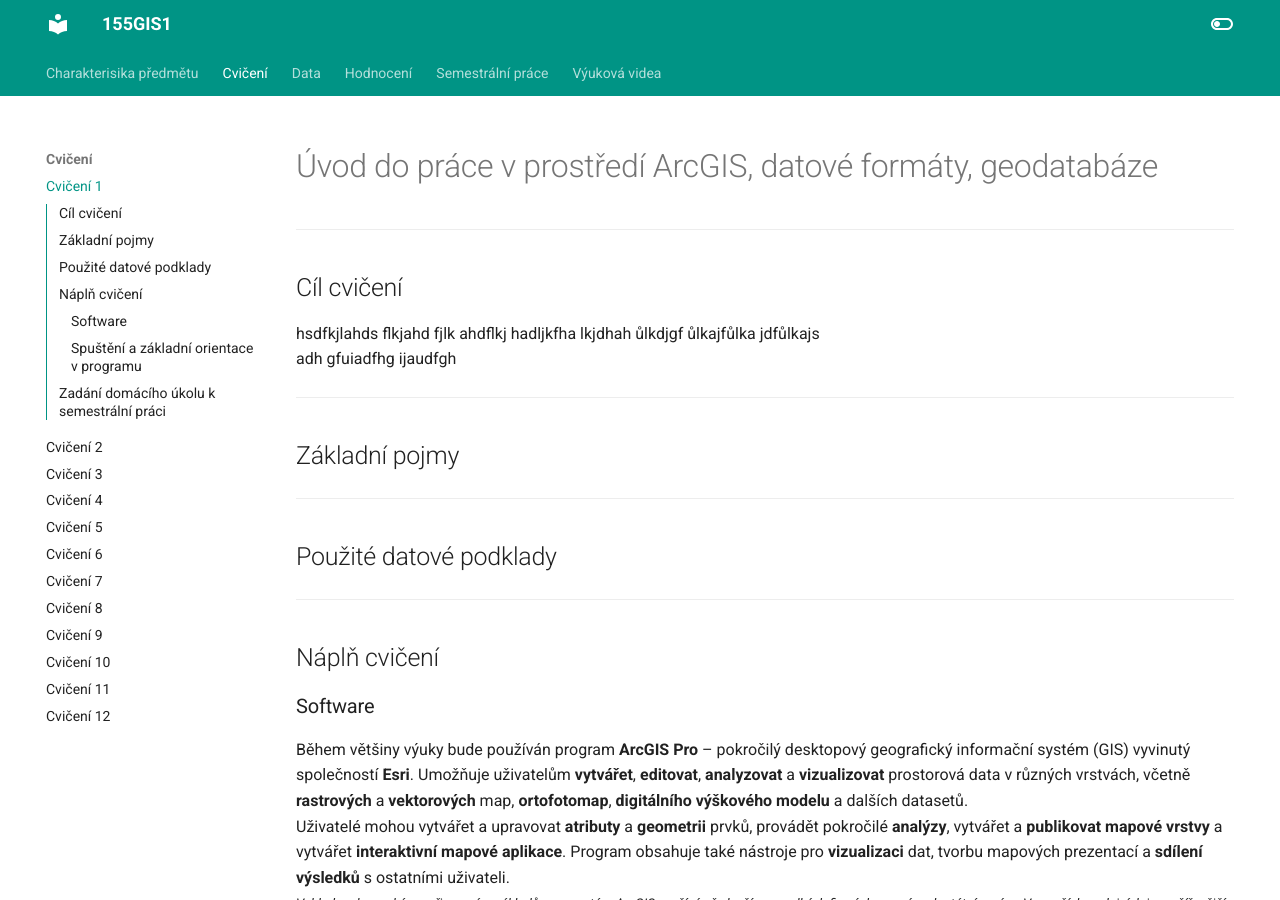
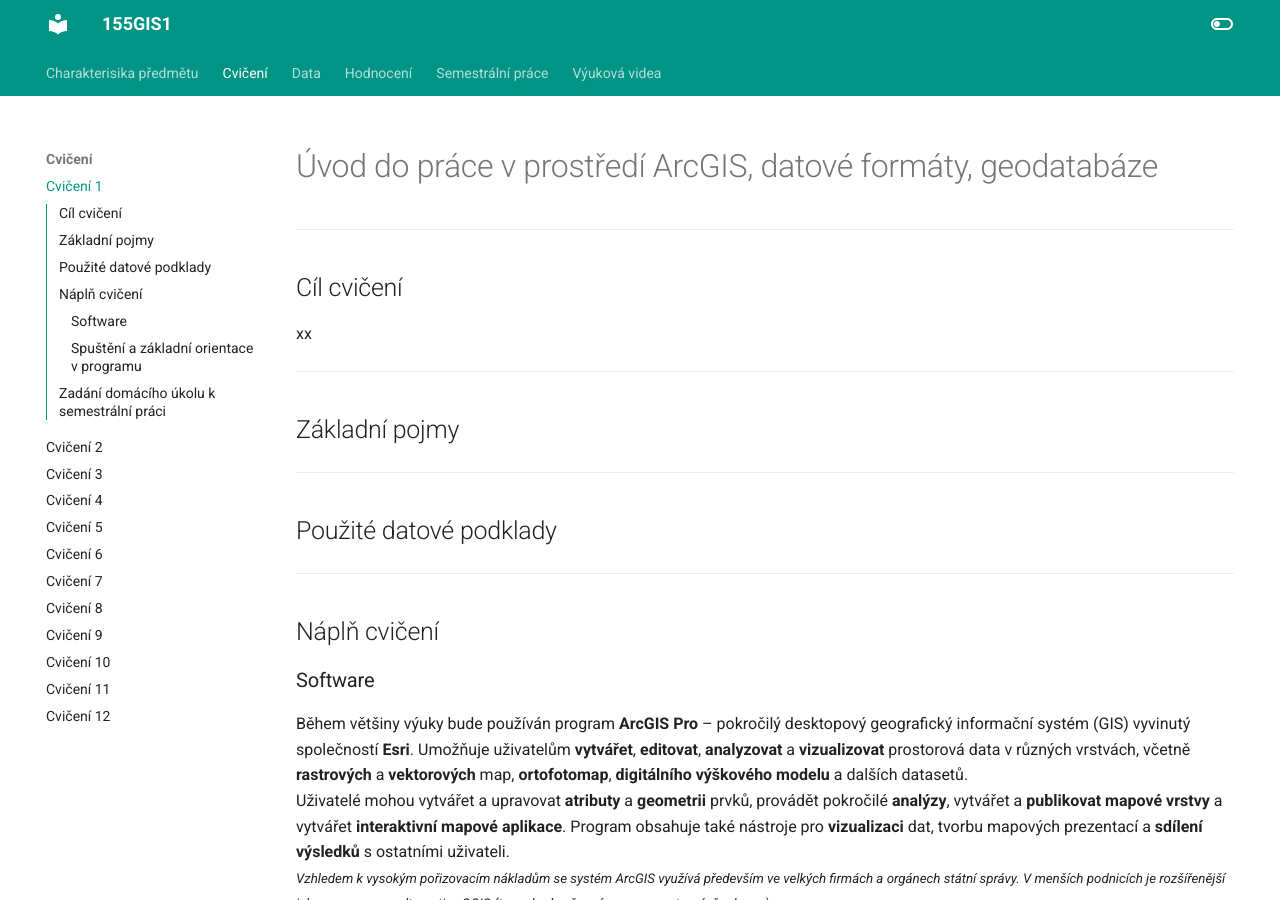
Before and after one commit to k155gis0/gis1, an MkDocs documentation site: the page built from docs/cviceni/cviceni1.md, in a window 1280 px wide and 900 px high. Built offline with MkDocs 1.6.1 and Material for MkDocs 9.7.7, drawn with Linux system fonts in a browser that asks for light colours.

Commit message:
$smazany nesmysly

```diff
--- a/docs/cviceni/cviceni1.md
+++ b/docs/cviceni/cviceni1.md
@@ -3,8 +3,7 @@
 ---
 
 ## Cíl cvičení
-hsdfkjlahds flkjahd fjlk ahdflkj hadljkfha lkjdhah ůlkdjgf ůlkajfůlka jdfůlkajs<br>
-adh gfuiadfhg ijaudfgh
+xx
 
 ---
 
```
